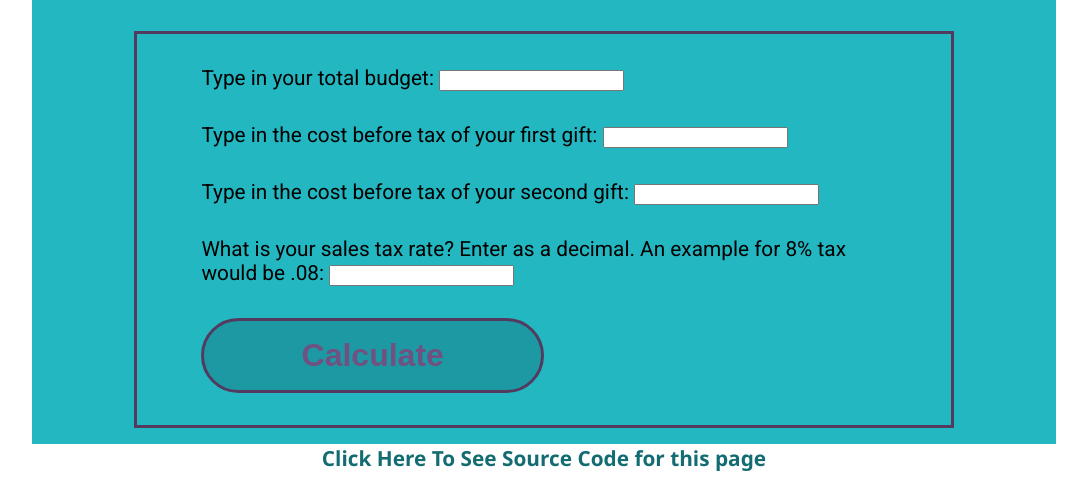
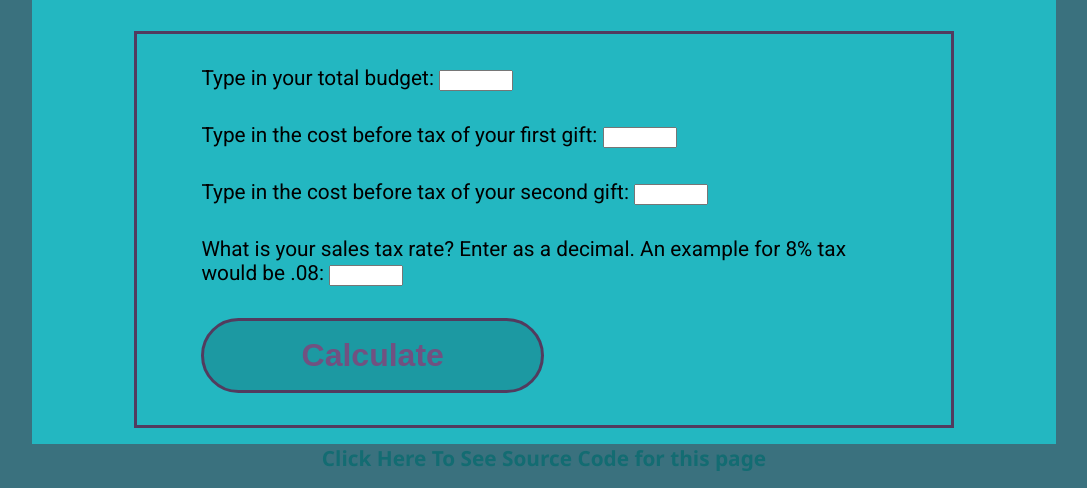
Before and after one commit to CourseworkFullstackAcademy/block16_Functions, a plain HTML site: page block16GuidedPractice/index.html in a window 1280 px wide. Shown: the part 710-1198 px from the top of the page, without its empty margins (96-1183 px from the left). Drawn offline with Linux system fonts and the light colour scheme.

Commit message:
added background color to body and shrank size of input fields

```diff
--- a/block16GuidedPractice/index.html
+++ b/block16GuidedPractice/index.html
@@ -28,19 +28,19 @@
 				<form class = form>
 					<div>
 						<label for="number-input" >Type in your total budget:</label>
-						<input type="number" id="budget" name="number">
+						<input type="number" class="inputField budget" name="number">
 				    </div>
 					<div>
 					<label for="number-input">Type in the cost before tax of your first gift:</label>
-					<input type="number" id="giftPrices0" name="number">
+					<input type="number" class="inputField giftPrices0" name="number">
 				</div>
 				<div>
 					<label for="number-input">Type in the cost before tax of your second gift:</label>
-					<input type="number" id="giftPrices1"  name="number">
+					<input type="number" class="inputField giftPrices1"  name="number">
 				</div>
 				<div>
 					<label for="number-input">What is your sales tax rate? Enter as a decimal. An example for 8% tax would be .08:</label>
-					<input type="number" id="salesTax" name="number">
+					<input type="number" class="inputField salesTax" name="number">
 				</div>
 				<div class="button">
 					<button type="button" id="calculateBtn">Calculate</button>
--- a/block16GuidedPractice/style.css
+++ b/block16GuidedPractice/style.css
@@ -6,6 +6,7 @@ body {
 	margin: 0;
 	font-family: 'Roboto', sans-serif;
 	font-size: 1.3rem;
+	background-color: #3a717e;
 }
 
 .topContainer {
@@ -56,7 +57,6 @@ img {
 	max-width: 80%;
 }
 
-
 .form {
 	display: block;
 	max-width: 80%;
@@ -76,6 +76,9 @@ img {
 	display: block;
 	margin: 0 auto;
 }*/
+.inputField {
+	width: 10ch;
+}
 
 .button:hover, .button:focus {
 	opacity: .75;
```
Also changed, not shown: 1 other file.
